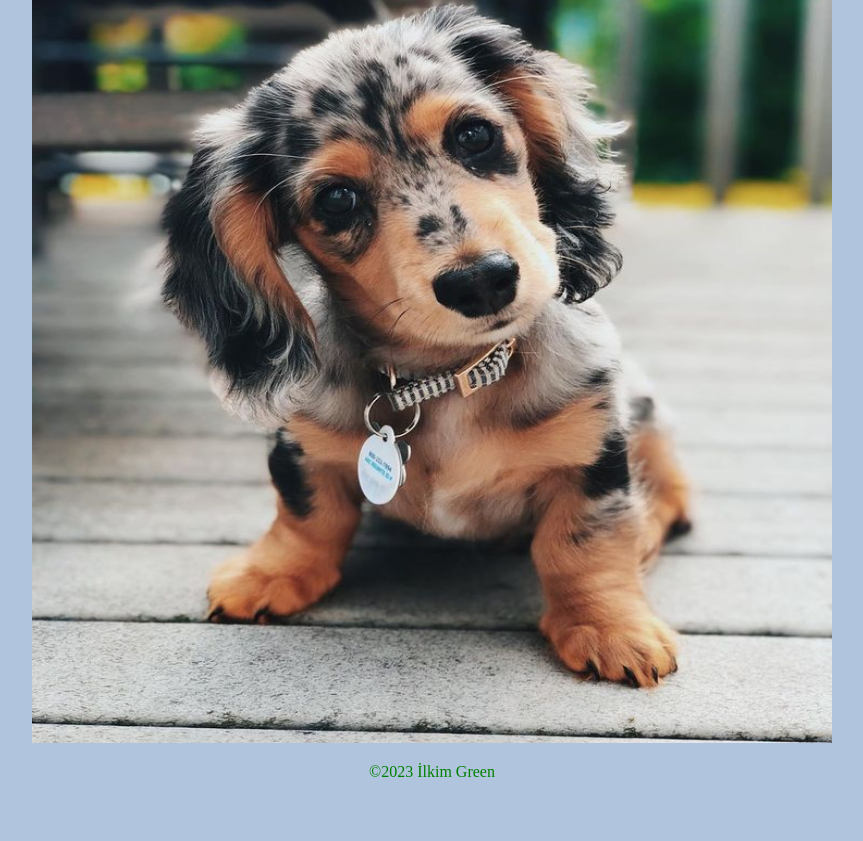
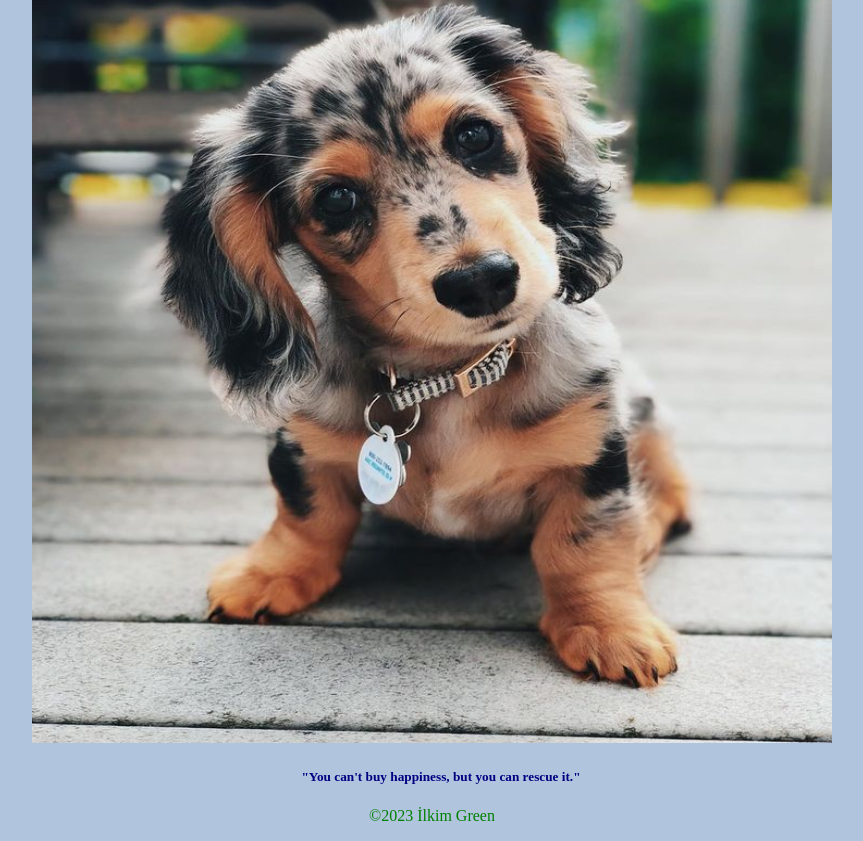
Before and after one commit to PT-Web-Dev-Jan-23/js-assignment-4-html-me-something-ilkimgreen, a website: page index.html in a window 1280 px wide. Shown: the part 6023-6864 px from the top of the page, without its empty margins (208-1071 px from the left). Before the commit the page ends 6820 px from the top, so only its background shows below. Drawn offline with Linux system fonts and the light colour scheme.

Commit message:
hopefully last but 4th

```diff
--- a/index.html
+++ b/index.html
@@ -74,6 +74,7 @@
             <img src="images/Dachshunds.jpg" alt="Dachshunds" width="800" height="800">
             </div>
          </article>
+         <h5 id="rescue">&#34;You can't buy happiness, but you can rescue it.&#34;</h5>
          <footer>
             <p>&copy;2023 İlkim Green</p>
          </footer>
--- a/styles.css
+++ b/styles.css
@@ -58,3 +58,8 @@ p {
 div.image{
     text-align: center;
 }
+
+#rescue{
+    text-align: center;
+    color:navy;
+}
```
